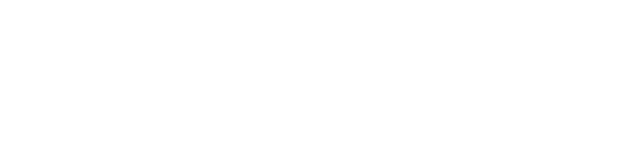
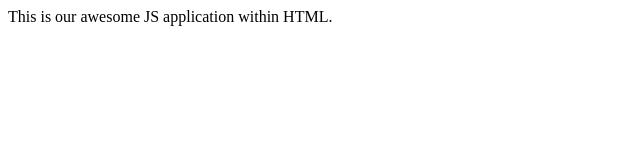
Before and after one commit to tambasii/js-learning, a plain HTML site: page index.html in a window 1280 px wide. Shown: the whole page, without its empty margins (0-640 px from the left). Drawn offline with Linux system fonts and the light colour scheme.

Commit message:
Created the .js file

```diff
--- a/index.html
+++ b/index.html
@@ -4,9 +4,8 @@
     <meta charset="UTF-8" />
     <meta name="viewport" content="width=device-width, initial-scale=1.0" />
     <title>Js App</title>
-    <script>
-      var name = "some-name";
-    </script>
   </head>
-  <body></body>
+  <body>
+    This is our awesome JS application within HTML.
+  </body>
 </html>
```
Also changed, not shown: app.js (added).
